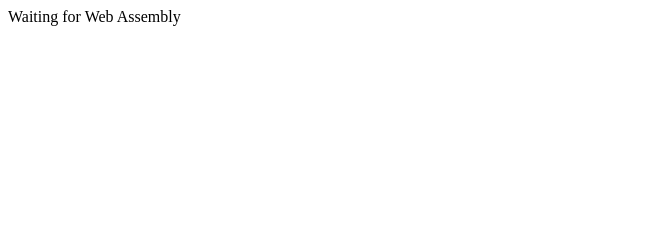
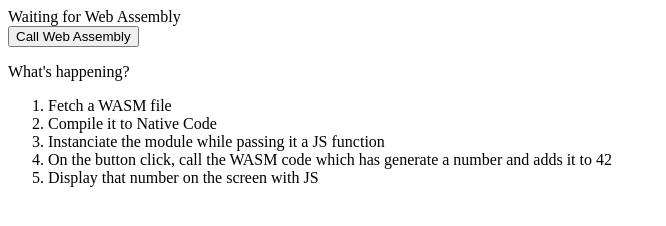
Before and after one commit to ChristophP/webassembly-exploration, a website: page index.html in a window 1280 px wide. Shown: the whole page, without its empty margins (0-666 px from the left). Drawn offline with Linux system fonts and the light colour scheme; no server answers.

Commit message:
make example a little more interactive and clear

```diff
--- a/index.html
+++ b/index.html
@@ -6,6 +6,15 @@
 
 <body>
   <div id="status">Waiting for Web Assembly</div>
+  <button id="button">Call Web Assembly</button>
+  <p>What's happening?</p>
+  <ol>
+    <li>Fetch a WASM file</li>
+    <li>Compile it to Native Code</li>
+    <li>Instanciate the module while passing it a JS function</li>
+    <li>On the button click, call the WASM code which has generate a number and adds it to 42</li>
+    <li>Display that number on the screen with JS</li>
+  </ol>
   <script>
     // build object that will be passed to Web Assembly
     const getNumber = () => Math.floor(Math.random() * 10);
@@ -26,9 +35,12 @@
       .then(module => WebAssembly.instantiate(module, importObject))
       // call a function of the compiled WASM
       .then(instance => {
-        const wasmFunction = instance.exports.e;
-        document.querySelector('#status').textContent =
-          `Web Assembly says: ${wasmFunction('Hello')}`
+        const {wasmFunction} = instance.exports;
+
+        document.querySelector('#button').addEventListener('click', () => {
+          document.querySelector('#status').textContent =
+            `Web Assembly says: ${wasmFunction('Hello')}`
+        }, {passive: true})
       });
   </script>
 </body>
```
Also changed, not shown: 1 other file.
